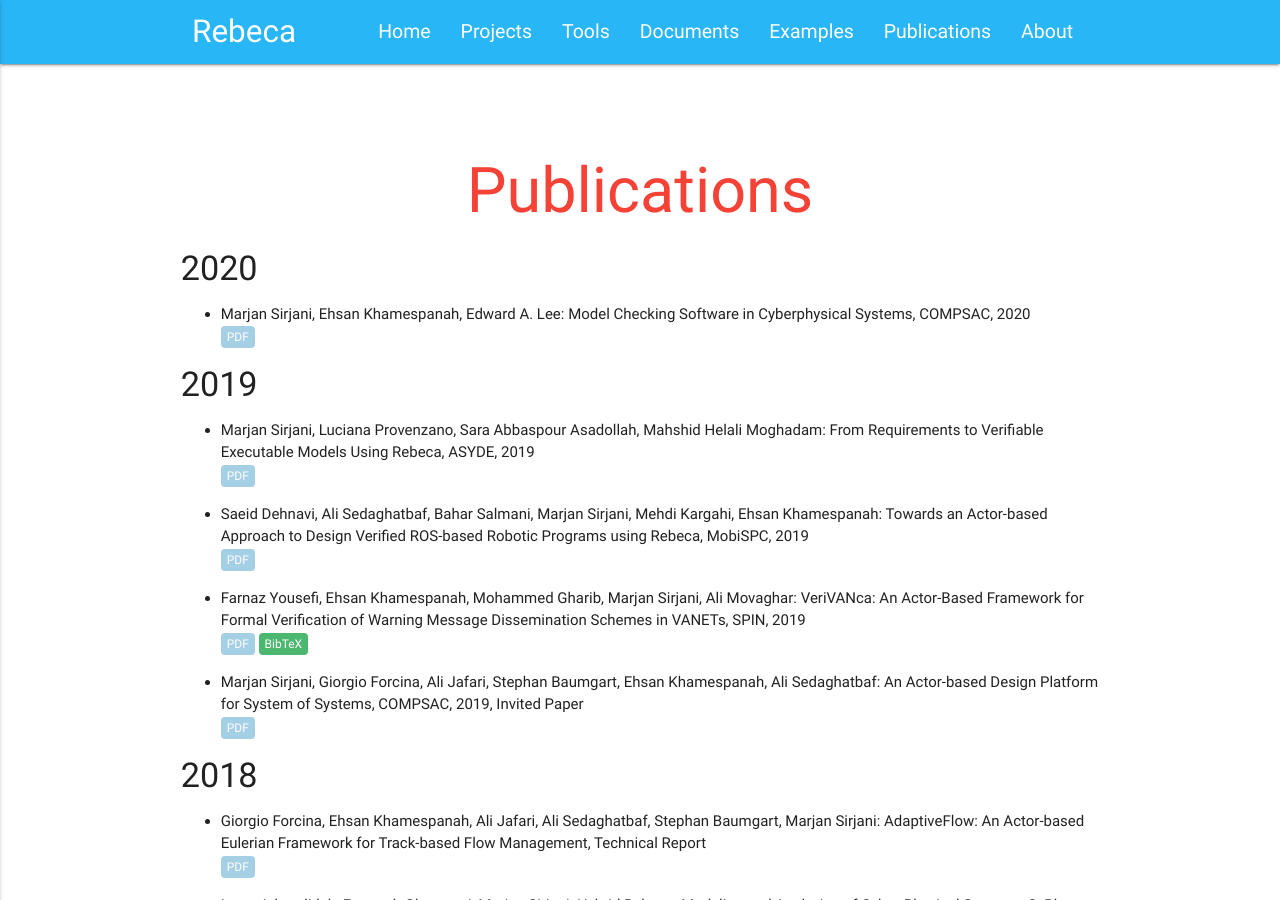
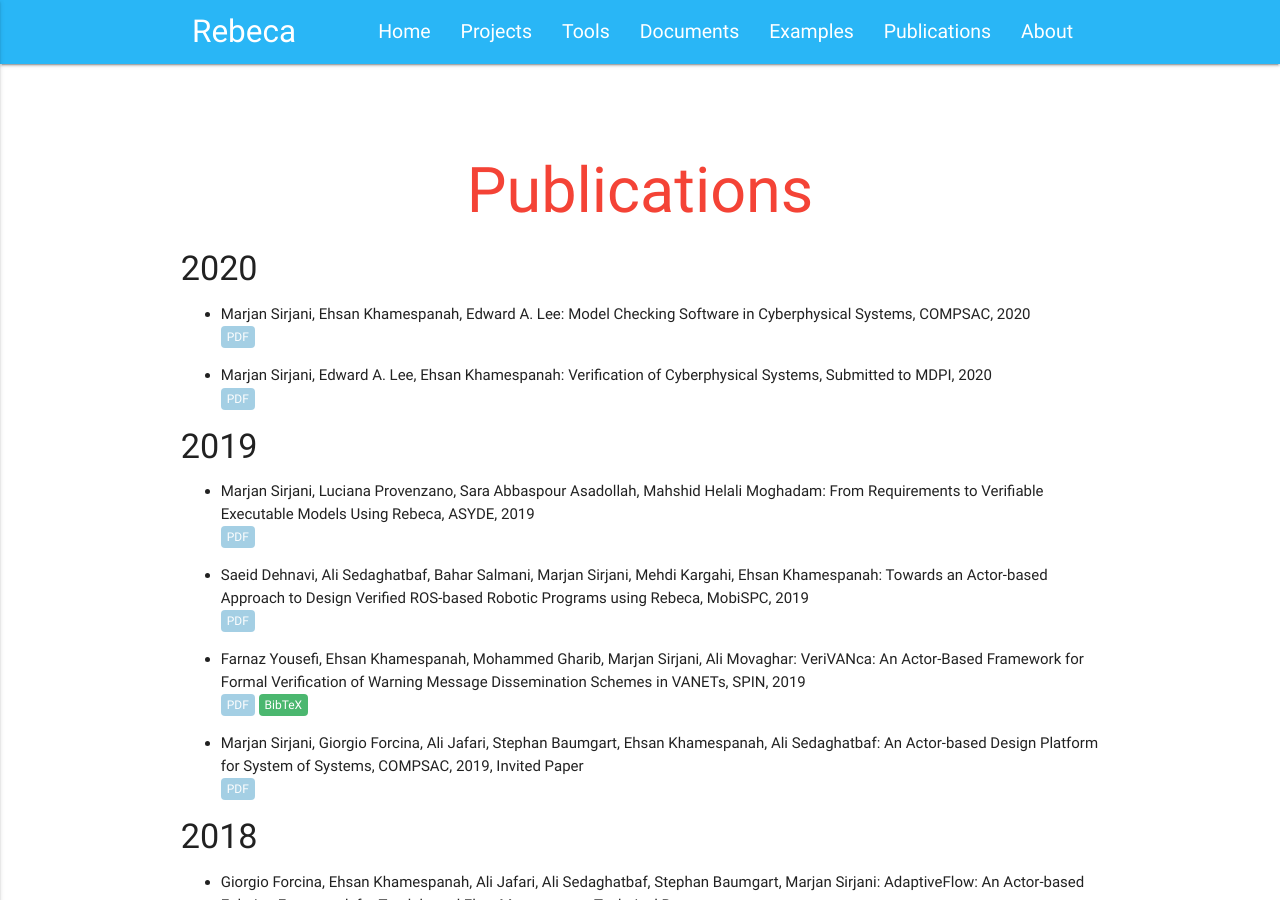
Before and after one commit to rebeca-lang/rebeca-lang.github.io, a Jekyll site: the page built from publications.md, in a window 1280 px wide and 900 px high. Built offline with Jekyll 4.4.1, drawn with Linux system fonts in a browser that asks for light colours.

Commit message:
The link to the "Verification of Cyberphysical Systems" paper is added.

```diff
--- a/publications.md
+++ b/publications.md
@@ -9,6 +9,10 @@ redirect_from: "/wiki/pmwiki.php/Rebeca/Publications"
 - Marjan Sirjani, Ehsan Khamespanah, Edward A. Lee: Model Checking Software in Cyberphysical Systems, COMPSAC, 2020
 \\
 <a class="link link_pdf" href="/assets/papers/2020/Model-Checking-Software-in-Cyberphysical-Systems.pdf">PDF</a>
+
+- Marjan Sirjani, Edward A. Lee, Ehsan Khamespanah: Verification of Cyberphysical Systems, Submitted to MDPI, 2020
+\\
+<a class="link link_pdf" href="/assets/papers/2020/Verification-of-Cyberphysical-Systems.pdf">PDF</a>
 
 #### 2019
 - Marjan Sirjani, Luciana Provenzano, Sara Abbaspour Asadollah, Mahshid Helali Moghadam: From Requirements to Verifiable Executable Models Using Rebeca, ASYDE, 2019
```
